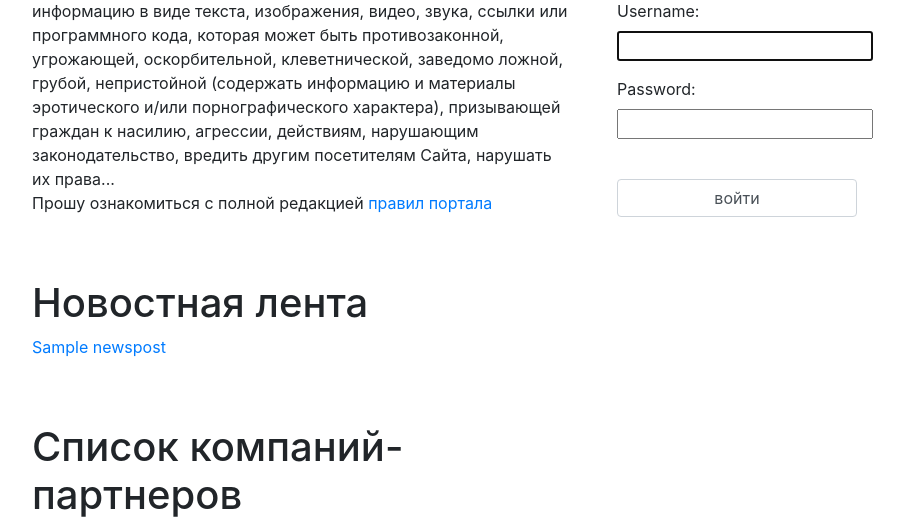
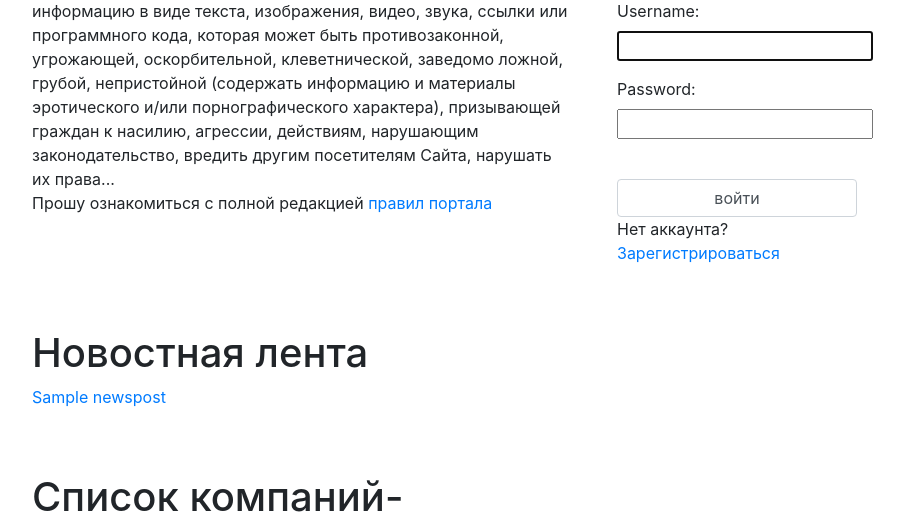
Before and after one commit to AndreyYanke/This_you_not_hello_word, a Django app: page / in a window 1280 px wide. Shown: the part 209-729 px from the top of the page, without its empty margins (53-957 px from the left). Run offline with Django 4.2, Linux system fonts and the light colour scheme; tables that the repository leaves empty hold one stand-in row (values such as "Sample post"); grey boxes marked "Sample" are stand-in pictures; some libraries are stand-ins or nearby versions.

Commit message:
Добавил кнопку регистрации

```diff
--- a/mainapp/templates/mainapp/index.html
+++ b/mainapp/templates/mainapp/index.html
@@ -38,6 +38,7 @@
                                     <br>
                                     <input class="form-control" type="submit" value="войти">
                                 </form>
+                                <p>Нет аккаунта?<a href="{% url 'regist:type_user' %}">Зарегистрироваться</a></p>
                             </div>
                         </div>
                     </div>
```
